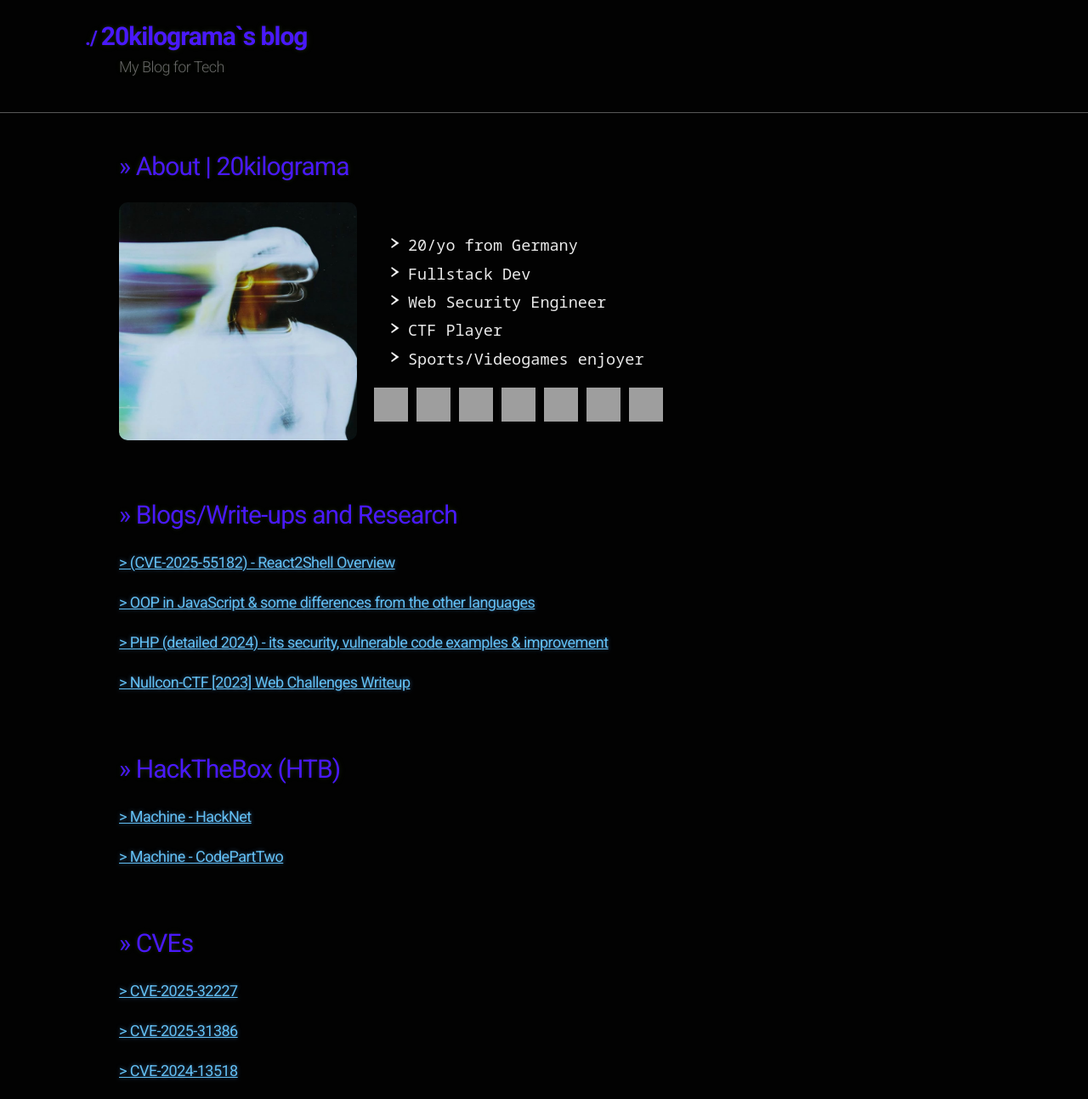
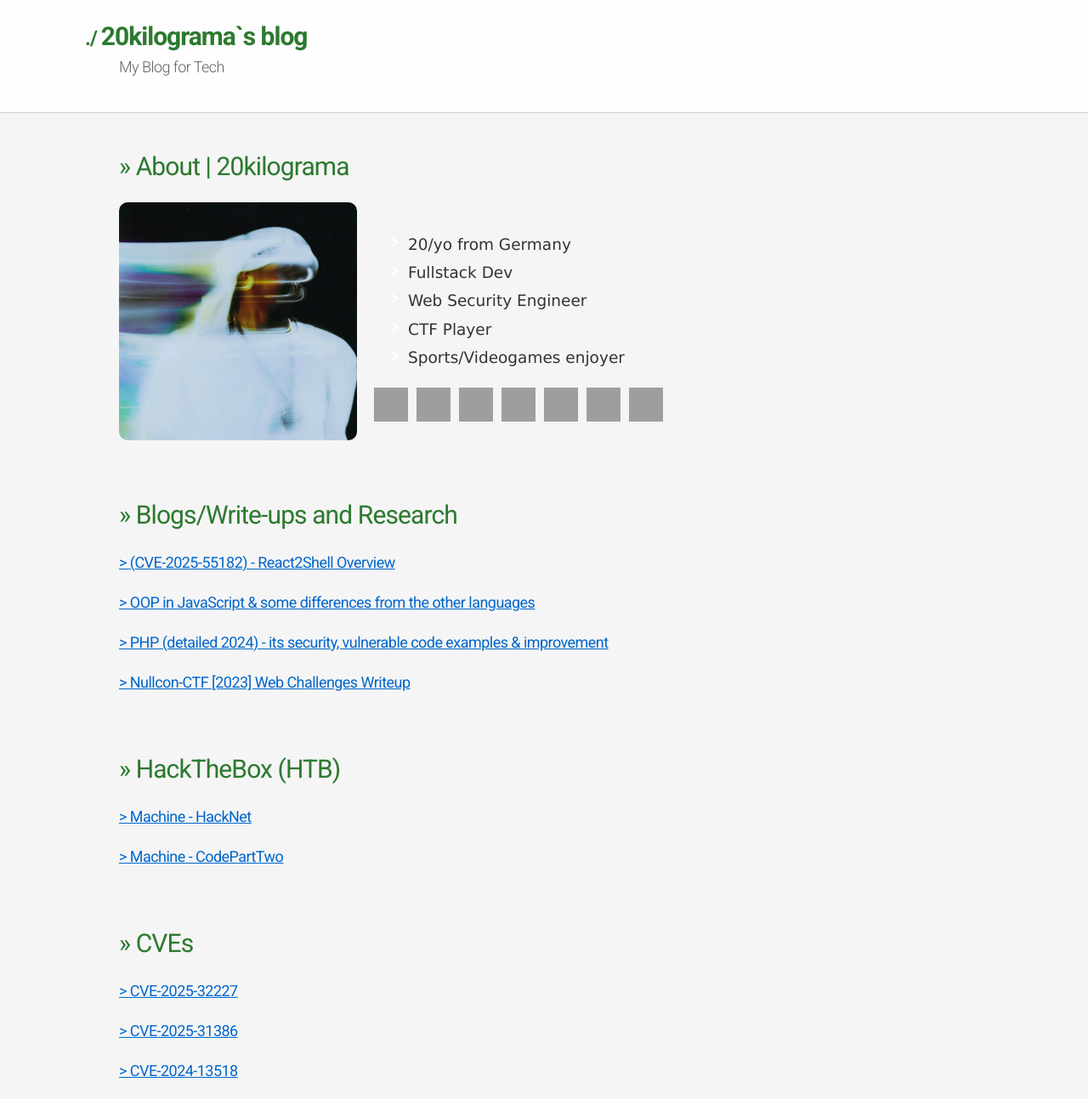
Before and after one commit to 20kilograma/blog, a Jekyll site: the page built from index.md, in a window 1280 px wide. Shown: the whole page at 85% size. Built offline with Jekyll 4.4.1, drawn with Linux system fonts in a browser that asks for light colours; nearby versions of some CDN libraries; some web fonts are replaced; our own code applies the rules of GitHub Pages for plain Markdown files; grey boxes are pictures that could not be loaded.

Commit message:
Update styles for body, header, and buttons

```diff
--- a/_sass/jekyll-theme-hacker.scss
+++ b/_sass/jekyll-theme-hacker.scss
@@ -18,11 +18,11 @@ $container-max-width: 1000px;
 body {
   margin: 0;
   padding: 0;
-  background: #020202;
-  color: $body-foreground;
+  background: #f5f5f5;
+  color: #333333;
   font-size: 18.5px;
   line-height: 1.5;
-  font-family: "Noto Sans Mono", monospace;
+  font-family: Verdana, sans-serif;
   /*font-family: "Roboto", sans-serif;
   font-weight: 300;*/
 }
@@ -55,9 +55,9 @@ li {
 */
 
 header {
-  background: rgba(0, 0, 0, 0.1);
+  background: rgba(255, 255, 255, 0.9);
   width: 100%;
-  border-bottom: 1px solid #ffffff57; //header;
+  border-bottom: 1px solid #cccccc;
   padding: 20px 0;
   margin: 0 0 40px 0;
 }
@@ -68,10 +68,8 @@ header h1 {
   margin: 0 0 0 -40px;
   font-weight: bold;
   font-family: "Roboto", sans-serif;
-  color: $conifer;//$header;
-  text-shadow: 0 1px 1px rgba(0, 0, 0, 0.1),
-               0 0 5px rgba(181, 232, 83, 0.1),
-               0 0 10px rgba(181, 232, 83, 0.1);
+  color: #2c7a2f;
+  text-shadow: 0 1px 1px rgba(0, 0, 0, 0.05);
   letter-spacing: -1px;
   -webkit-font-smoothing: antialiased;
   @include media-max-width($container-max-width) {
@@ -88,7 +86,7 @@ header h1:before {
 header h2 {
   font-size: 18px;
   font-weight: 300;
-  color: #666;
+  color: #666666;
 }
 
 #downloads .btn {
@@ -111,11 +109,9 @@ section img {
 h1, h2, h3, h4, h5, h6 {
   font-weight: normal;
   font-family: "Roboto", sans-serif;
-  color: $header;
+  color: #2c7a2f;
   letter-spacing: -0.03em;
-  text-shadow: 0 1px 1px rgba(0, 0, 0, 0.1),
-               0 0 5px rgba(181, 232, 83, 0.1),
-               0 0 10px rgba(181, 232, 83, 0.1);
+  text-shadow: 0 1px 1px rgba(0, 0, 0, 0.05);
 }
 
 #main_content h1 {
@@ -143,7 +139,7 @@ h1, h2, h3, h4, h5, h6 {
 #main_content h6 {
   font-size: 12px;
   text-transform: uppercase;
-  color: #999;
+  color: #666666;
   margin: 0 0 5px 0;
 }
 
@@ -157,9 +153,9 @@ ul li {
 }
 
 blockquote {
-  color: $blockquote-color;
+  color: #555555;
   padding-left: 10px;
-  border-left: 1px dotted $blockquote-border;
+  border-left: 1px dotted #999999;
 }
 
 /*
@@ -174,8 +170,8 @@ code {
 */
 
 pre {
-  background: rgba(0, 0, 0, 0.9) !important;
-  border: 1px solid rgba(255, 255, 255, 0.15);
+  background: #ffffff !important;
+  border: 1px solid #d0d0d0;
   padding: 10px;
   font-size: 16px;
   border-radius: 2px;
@@ -185,15 +181,15 @@ pre {
 }
 
 pre code {
-  background: rgba(0, 0, 0, 0.9) !important;
+  background: #ffffff !important;
 }
 
 code.highlighter-rouge {
-  background: #142E36;
-  border: 1px solid rgba(255, 255, 255, 0.15);
+  background: #e8f4e8;
+  border: 1px solid #c0d0c0;
   padding: 0px 3px;
   margin: 0px -3px;
-  color: #aa759f;
+  color: #7a4d7a;
   border-radius: 2px;
 }
 
@@ -204,7 +200,7 @@ table {
 
 th {
   text-align: left;
-  border-bottom: 1px dashed #b5e853;
+  border-bottom: 1px dashed #4a9d4f;
   padding: 5px 10px;
 }
 
@@ -215,8 +211,8 @@ td {
 hr {
   height: 0;
   border: 0;
-  border-bottom: 1px dashed #b5e853;
-  color: #b5e853;
+  border-bottom: 1px dashed #4a9d4f;
+  color: #4a9d4f;
 }
 
 /* Buttons
@@ -224,23 +220,23 @@ hr {
 
 .btn {
   display: inline-block;
-  background: -webkit-linear-gradient(top, rgba(40, 40, 40, 0.3), rgba(35, 35, 35, 0.3) 50%, rgba(10, 10, 10, 0.3) 50%, rgba(0, 0, 0, 0.3));
+  background: -webkit-linear-gradient(top, rgba(240, 240, 240, 1), rgba(230, 230, 230, 1) 50%, rgba(220, 220, 220, 1) 50%, rgba(210, 210, 210, 1));
   padding: 8px 18px;
   border-radius: 50px;
-  border: 2px solid rgba(0, 0, 0, 0.7);
-  border-bottom: 2px solid rgba(0, 0, 0, 0.7);
-  border-top: 2px solid rgba(0, 0, 0, 1);
-  color: rgba(255, 255, 255, 0.8);
+  border: 2px solid rgba(0, 0, 0, 0.2);
+  border-bottom: 2px solid rgba(0, 0, 0, 0.3);
+  border-top: 2px solid rgba(255, 255, 255, 0.8);
+  color: rgba(0, 0, 0, 0.8);
   font-family: Helvetica, Arial, sans-serif;
   font-weight: bold;
   font-size: 13px;
   text-decoration: none;
-  text-shadow: 0 -1px 0 rgba(0, 0, 0, 0.75);
-  box-shadow: inset 0 1px 0 rgba(255, 255, 255, 0.05);
+  text-shadow: 0 1px 0 rgba(255, 255, 255, 0.75);
+  box-shadow: inset 0 1px 0 rgba(255, 255, 255, 0.5);
 }
 
 .btn:hover {
-  background: -webkit-linear-gradient(top, rgba(40, 40, 40, 0.6), rgba(35, 35, 35, 0.6) 50%, rgba(10, 10, 10, 0.8) 50%, rgba(0, 0, 0, 0.8));
+  background: -webkit-linear-gradient(top, rgba(230, 230, 230, 1), rgba(220, 220, 220, 1) 50%, rgba(210, 210, 210, 1) 50%, rgba(200, 200, 200, 1));
 }
 
 .btn .icon {
@@ -261,8 +257,8 @@ hr {
 */
 
 a {
-  color: #63c0f5;
-  text-shadow: 0 0 5px rgba(104, 182, 255, 0.5);
+  color: #0066cc;
+  text-shadow: none;
 }
 
 /* Clearfix */
```
